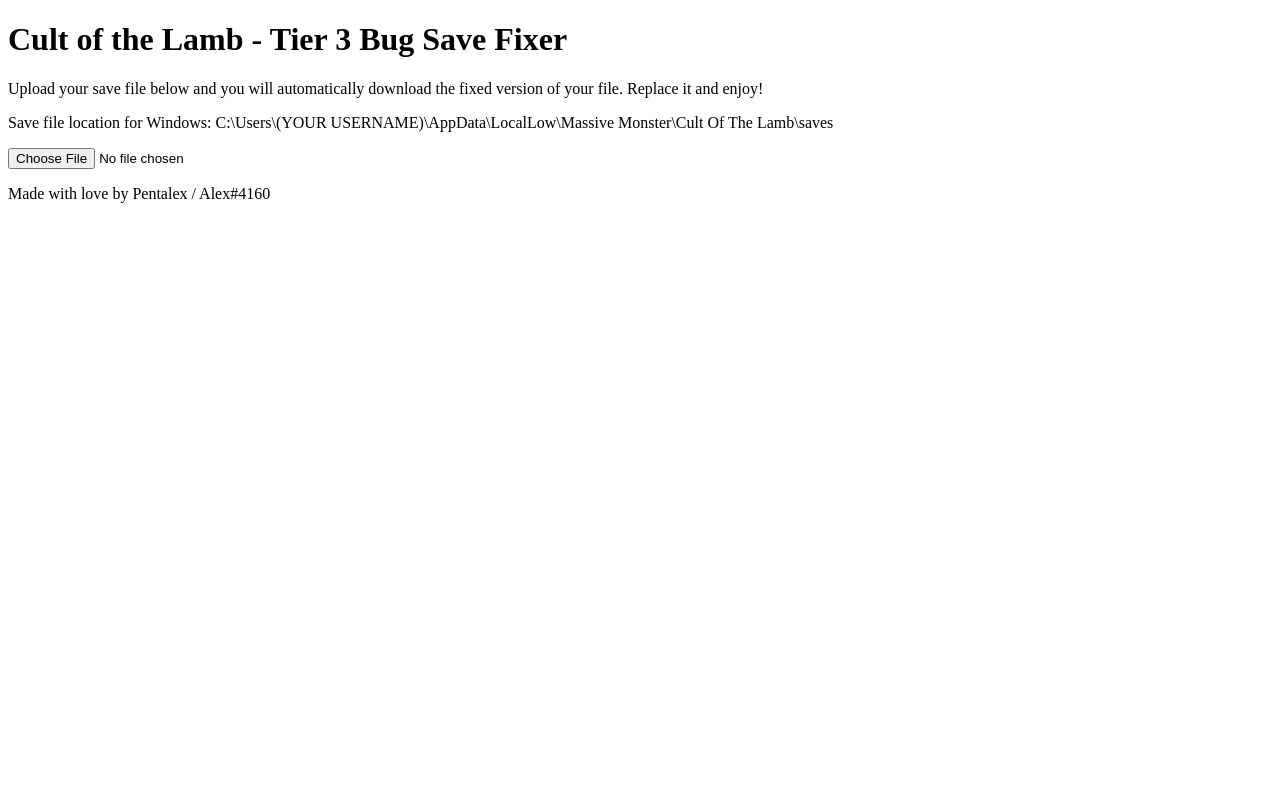
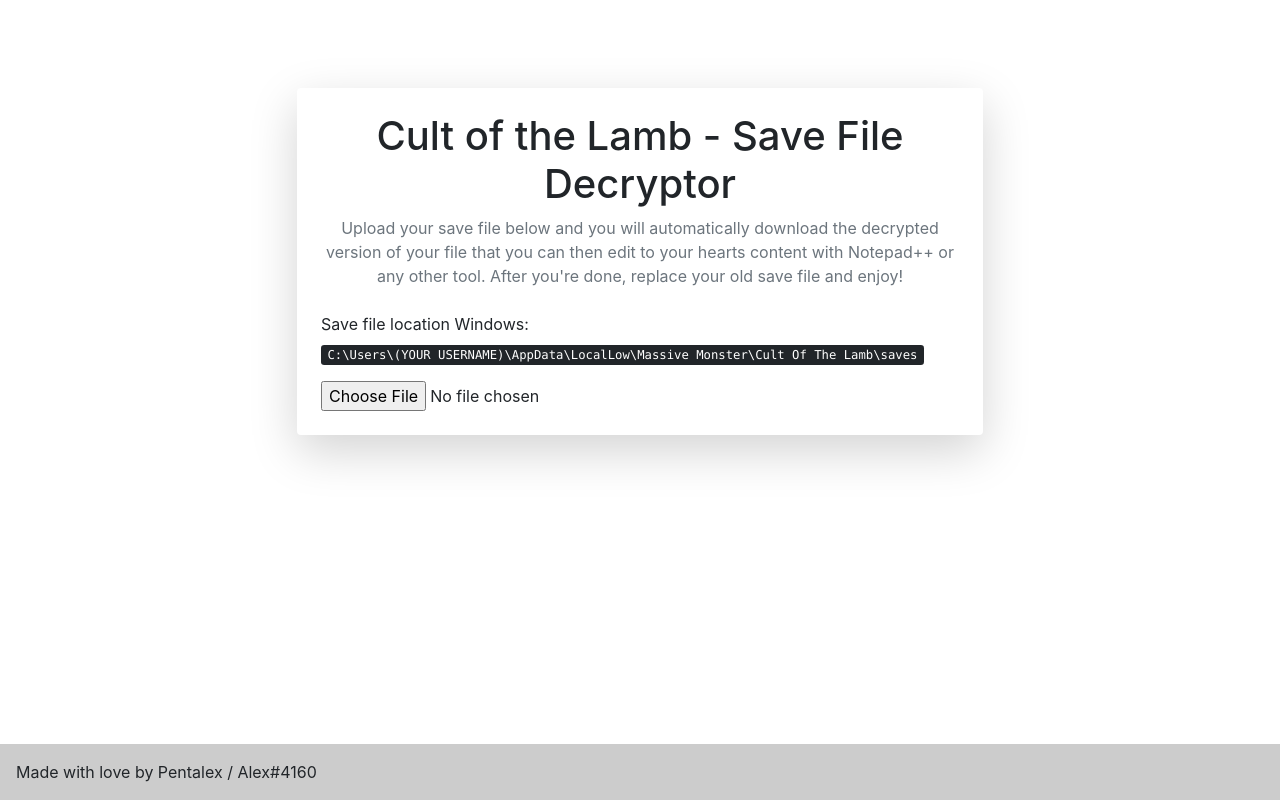
Before and after one commit to Pentalex/COTL-SaveDecryptor, a plain HTML site: page index.html in a window 1280 px wide. Drawn offline with nearby package versions, Linux system fonts and the light colour scheme.

Commit message:
updated concept

```diff
--- a/index.html
+++ b/index.html
@@ -1,18 +1,57 @@
 <!DOCTYPE html>
 <html>
-<body>
+  <head>
+      <!-- Required meta tags -->
+  <meta charset="utf-8">
+  <meta name="viewport" content="width=device-width, initial-scale=1, shrink-to-fit=no">
+  <link rel="stylesheet" href="https://cdn.jsdelivr.net/npm/bootstrap@4.1.3/dist/css/bootstrap.min.css" integrity="sha384-MCw98/SFnGE8fJT3GXwEOngsV7Zt27NXFoaoApmYm81iuXoPkFOJwJ8ERdknLPMO" crossorigin="anonymous">
 
-<h1>Cult of the Lamb - Tier 3 Bug Save Fixer</h1>
-<p>Upload your save file below and you will automatically download the fixed version of your file. Replace it and enjoy!</p>
-<p>Save file location for Windows: C:\Users\(YOUR USERNAME)\AppData\LocalLow\Massive Monster\Cult Of The Lamb\saves</p>
-<form runat="server">
-    <input type='file' id="file" />
-</form>
+  <title>Hello, world!</title>
+  </head>
+<body class="d-flex flex-column min-vh-100">
+
+<h1></h1>
+<p></p>
+<p></p>
+
+<div class="container px-5 my-5">
+  <div class="row justify-content-center">
+    <div class="col-lg-8">
+      <div class="card border-0 rounded-3 shadow-lg">
+        <div class="card-body p-4">
+          <div class="text-center">
+            <div class="h1 fw-light">Cult of the Lamb - Save File Decryptor</div>
+            <p class="mb-4 text-muted">Upload your save file below and you will automatically download the decrypted version of your file that you can then edit to your hearts content with Notepad++ or any other tool. After you're done, replace your old save file and enjoy!</p>
+          </div>
+          <label>Save file location Windows:</label>
+          <pre><kbd>C:\Users\(YOUR USERNAME)\AppData\LocalLow\Massive Monster\Cult Of The Lamb\saves</kbd></pre>
+
+          <form id="contactForm" data-sb-form-api-token="API_TOKEN">
+          <form runat="server">
+              <input type='file' id="file" />
+          </form>
+        </div>
+      </div>
+    </div>
+  </div>
+</div>
 
 
-<p> Made with love by Pentalex / Alex#4160 </p>
+<footer class="bg-light text-center text-lg-start">
+  <!-- Copyright -->
+  <div class="text-center p-3 navbar fixed-bottom" style="background-color: rgba(0, 0, 0, 0.2);">
+    Made with love by Pentalex / Alex#4160
+  </div>
+  <!-- Copyright -->
+</footer>
+
 
 </body>
+
+<script src="https://code.jquery.com/jquery-3.3.1.slim.min.js" integrity="sha384-q8i/X+965DzO0rT7abK41JStQIAqVgRVzpbzo5smXKp4YfRvH+8abtTE1Pi6jizo" crossorigin="anonymous"></script>
+<script src="https://cdn.jsdelivr.net/npm/popper.js@1.14.3/dist/umd/popper.min.js" integrity="sha384-ZMP7rVo3mIykV+2+9J3UJ46jBk0WLaUAdn689aCwoqbBJiSnjAK/l8WvCWPIPm49" crossorigin="anonymous"></script>
+<script src="https://cdn.jsdelivr.net/npm/bootstrap@4.1.3/dist/js/bootstrap.min.js" integrity="sha384-ChfqqxuZUCnJSK3+MXmPNIyE6ZbWh2IMqE241rYiqJxyMiZ6OW/JmZQ5stwEULTy" crossorigin="anonymous"></script>
+
 <script src="https://cdnjs.cloudflare.com/ajax/libs/crypto-js/4.1.1/crypto-js.min.js"></script>
 <script type="text/javascript" src="https://cdn.rawgit.com/ricmoo/aes-js/e27b99df/index.js"></script>
 <script type="text/javascript" src="https://cdnjs.cloudflare.com/ajax/libs/FileSaver.js/2.0.0/FileSaver.min.js"></script>
```
